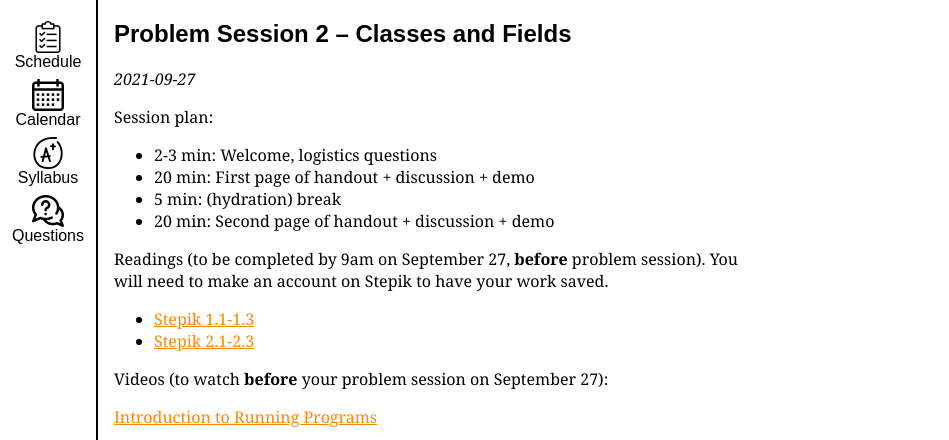
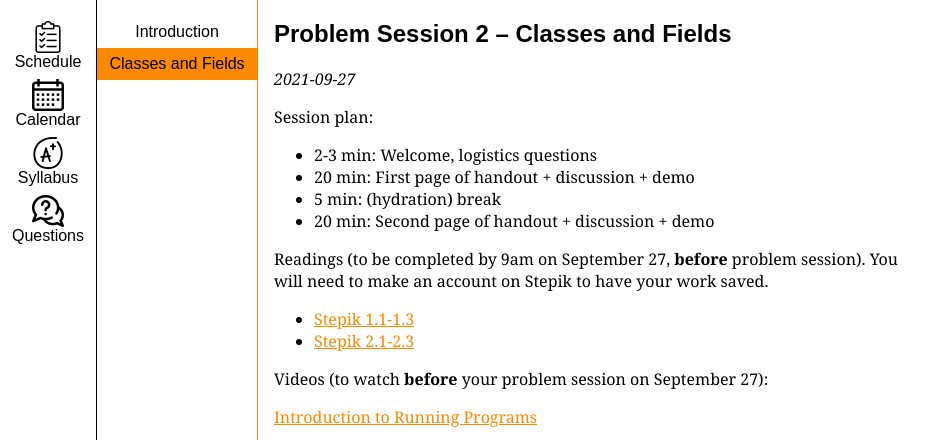
Before and after one commit to ucsd-cse11-w22/ucsd-cse11-w22.github.io, a Jekyll site: the page built from _lectures/lecture2.md, in a window 1280 px wide, cut to the strip 0-440 px from the top of the page. Shown: the whole strip, without its empty margins (0-949 px from the left). Built offline with Jekyll 4.4.1, drawn with Linux system fonts in a browser that asks for light colours.

Commit message:
lecture sidebar

```diff
--- /dev/null
+++ b/_includes/lecture-sidebar.html
@@ -0,0 +1,13 @@
+<div class='lecture-sidebar'>
+
+<ul>
+{% for lecture in site.lectures %}
+{% if page.url == lecture.url %}
+<li class="current"><a title="{{ lecture.index }}" href="{{ lecture.url }}">{{ lecture.name }}</a></li>
+{% else %}
+<li><a title="{{ lecture.index }}" href="{{ lecture.url }}">{{ lecture.name }}</a></li>
+{% endif %}
+{% endfor %}
+</ul>
+
+</div>
--- a/_layouts/with-sidebar.html
+++ b/_layouts/with-sidebar.html
@@ -12,6 +12,9 @@
 
   <div class='container'>
     {% include sidebar.html %}
+    {% if page.url contains "lecture" %}
+    {% include lecture-sidebar.html %}
+    {% endif %}
     <div class='content'> {{ content }} </div>
   </div>
   <script type="text/javascript" src="https://cdnjs.cloudflare.com/ajax/libs/mathjax/2.7.5/MathJax.js?config=TeX-MML-AM_CHTML"></script>
--- a/_lectures/lecture2.md
+++ b/_lectures/lecture2.md
@@ -1,7 +1,7 @@
 ---
 layout: with-sidebar
-index: 1
-name: Introduction
+index: 2
+name: Classes and Fields
 released-on: "2021-09-27"
 videos:
   - title: Introduction to Running Programs
--- a/css/with-sidebar.css
+++ b/css/with-sidebar.css
@@ -79,7 +79,6 @@ html, body {
     padding-left: 1em;
     width: 100%;
     font-family: Georgia, 'Times New Roman', Times, serif;
-    border-left: 1px solid black;
     box-sizing: content-box;
 }
 
@@ -96,3 +95,68 @@ html, body {
 .content h3 {
     font-family: Arial, Helvetica, sans-serif;
 }
+
+.lecture-sidebar {
+    padding-top: 1em;
+    width: 10em;
+    font-family: Arial, Helvetica, sans-serif;
+    border-right: 1px solid #FC8900;
+}
+
+
+
+.lecture-sidebar li a {
+    color: black;
+    text-decoration: none;
+    width: 100%;
+    height: 2em;
+    display: flex;
+    flex-direction: column;
+    align-items: center;
+    justify-content: space-around;
+}
+
+.lecture-sidebar li a:hover {
+    background: #F3E500; /* https://brand.ucsd.edu/logos-and-brand-elements/color-palette/index.html */
+}
+
+.lecture-sidebar li .numbers {
+    font-family: sans-serif;
+    font-size: 16pt;
+}
+
+/*
+.lecture-sidebar li a:hover::after {
+    position: absolute;
+    left: 100%;
+    content: attr(hover);
+    color: black;
+    border-radius: 3px;
+    border: 1px solid black;
+    box-shadow: 3px 3px black;
+    padding: 3px;
+    background: white;
+    width: 5em;
+    text-align: center;
+}
+*/
+
+.lecture-sidebar ul {
+    width: 100%;
+    margin: 0;
+    list-style: none;
+    padding: 0;
+}
+
+.lecture-sidebar li {
+    position: relative;
+    width: 100%;
+    display: flex;
+    flex-direction: column;
+    align-items: center;
+    justify-content: space-around;
+}
+
+.lecture-sidebar li.current {
+    background-color: #FC8900;
+}
```
Also changed, not shown: material.md (+1 -1 lines).
